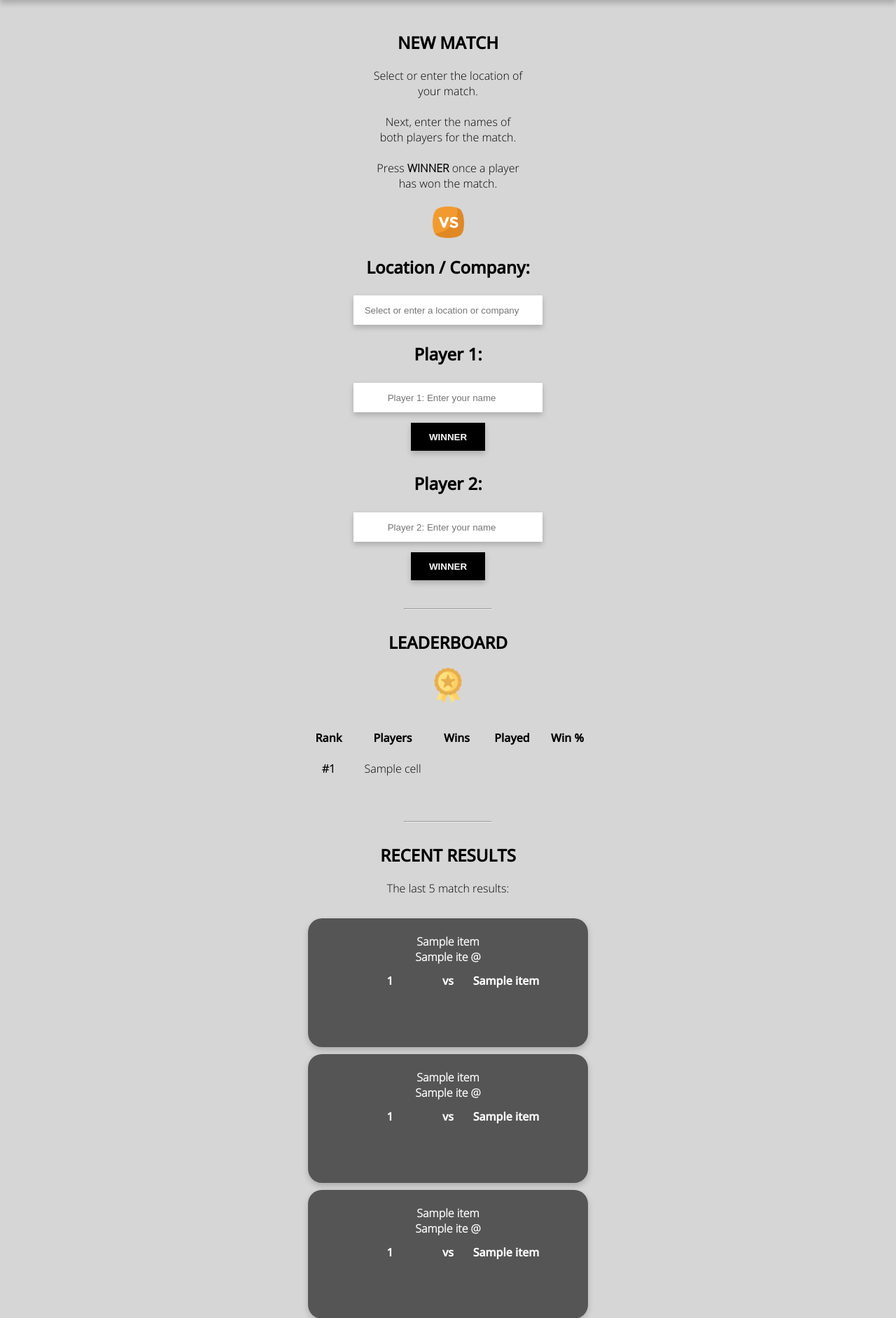
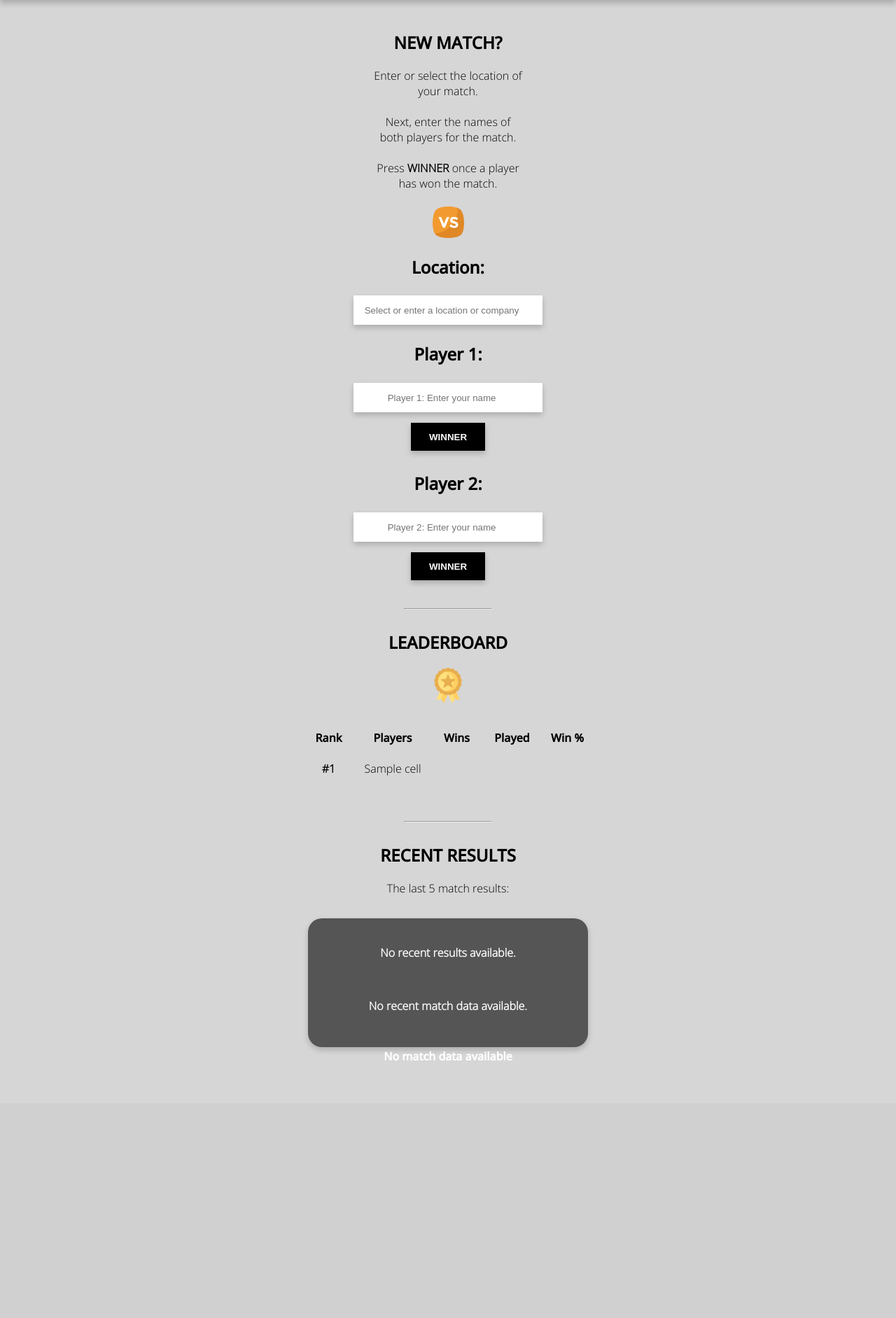
Before and after one commit to kelvgooding/8ball-leaderboard, a Flask app: template templates/index.html in a window 1280 px wide. Shown: the part 186-2069 px from the top of the page at 70% size. After the commit the page ends 1701 px from the top, so only its background shows below. Run offline with Flask 3, Linux system fonts and the light colour scheme; the template is opened without the code that fills it: most values are stand-ins (such as "Sample title", 1, 10 or a date in 2020); lists and menus that the app fills with data are empty; parts of the project's set-up code (start-up, migrations or seed data) failed here and were passed over.

Commit message:
Changes have been made

```diff
--- a/app.py
+++ b/app.py
@@ -1,8 +1,8 @@
 """
-Author: Kelvin Gooding
+Author: Kelv Gooding
 Created: 2023-03-01
-Updated: 2023-11-29
-Version: 1.5
+Updated: 2025-01-03
+Version: 1.6
 """
 
 # Modules
@@ -11,15 +11,11 @@
 from modules import db_check
 import os
 
-# General Variables
-
-base_path = f'/home/{os.getlogin()}/apps/8ball-leaderboard'
-db_filename = '8ball_leaderboard.db'
-db_path = os.path.join(base_path, db_filename)
-sql_script = f'{base_path}/scripts/sql/create_tables.sql'
-
 # SQLite3 Variables
 
+base_path = os.path.dirname(os.path.abspath(__file__))
+db_filename = '8ball_leaderboard.db'
+sql_script = f'{base_path}/scripts/sql/create_tables.sql'
 db_check.check_db(f'{base_path}', f'{db_filename}', f'{sql_script}')
 conn = db_check.sqlite3.connect(os.path.join(base_path, db_filename), check_same_thread=False)
 c = conn.cursor()
@@ -28,7 +24,7 @@
 
 app = Flask(__name__)
 
-# SOS - Start of Script
+# Methods
 
 @app.route("/", methods=["POST", "GET"])
 def index():
@@ -51,8 +47,6 @@
 
     for values in c.execute('SELECT * FROM recently ORDER BY date_played DESC LIMIT 5'):
         listed.append(values)
-
-    print(listed)
 
     # SQL - Cleardown the leaderboard table before inserting new data
 
--- a/static/css/styles.css
+++ b/static/css/styles.css
@@ -139,16 +139,6 @@
     box-shadow: 0 4px 8px 0 #00000033;
 }
 
-footer {
-    margin-top: auto;
-    background-color: #919191;
-    min-width: 100%;
-    height: 100px;
-    padding-top: 5px;
-    font-size: 12px;
-    color: #FFFFFF;
-}
-
 .img-logo-social {
     width: 25px;
     height: 25px;
--- a/templates/index.html
+++ b/templates/index.html
@@ -33,8 +33,8 @@
             </datalist>
 
             <section>
-                <h1>NEW MATCH</h1>
-                Select or enter the location of<br>your match.<br><br>
+                <h1>NEW MATCH?</h1>
+                Enter or select the location of<br>your match.<br><br>
                 Next, enter the names of<br>both players for the match.<br><br>
                 Press <b>WINNER</b> once a player<br>has won the match.
 
@@ -44,7 +44,7 @@
 
                 <form method="post">
 
-                    <h1>Location / Company:</h1>
+                    <h1>Location:</h1>
                     <input type="text" class="input-field" placeholder="Select or enter a location or company" name="loc_comp" list="location-list" required/>
                     <br>
 
@@ -105,175 +105,52 @@
                 The last 5 match results:
                 <br><br>
 
+                {% for item in listed %}
                 <div class="card-recent-results">
                     <br>
-                    {{listed.0.5}}
+                    {% if item|length > 5 %}
+                        {{ item[5] }}
+                    {% else %}
+                        <p>No recent results available.</p>
+                    {% endif %}
                     <br>
-                    {{listed.0.4[0:10]}} @ {{listed.0.4[11:16]}}
+                    {% if item|length > 4 %}
+                        {{ item[4][0:10] }} @ {{ item[4][11:16] }}
+                    {% else %}
+                        <p>No recent match data available.</p>
+                    {% endif %}
                     <br>
                     <table>
                         <tr>
-                            <th>{{listed.0.0}}</th>
-                            <th width="30px">vs</th>
-                            <th>{{listed.0.2}}</th>
+                            {% if item|length > 2 %}
+                                <th>{{ item[0] }}</th>
+                                <th width="30px">vs</th>
+                                <th>{{ item[2] }}</th>
+                            {% else %}
+                                <th colspan="3">No match data available</th>
+                            {% endif %}
                         </tr>
                         <tr>
                             <td>
-                                {% if listed.0.1 == 1 %}
+                                {% if item[1] == 1 %}
                                     <img width="30" height="30" src="../static/img/icon-win.png"/>
                                 {% endif %}
                             </td>
+                            <td></td>
                             <td>
-                            </td>
-                            <td>
-                                {% if listed.0.3 == 1 %}
+                                {% if item[3] == 1 %}
                                     <img width="30" height="30" src="../static/img/icon-win.png"/>
                                 {% endif %}
                             </td>
                         </tr>
                     </table>
                 </div>
+                {% endfor %}
 
-
-                <div class="card-recent-results">
-                    <br>
-                    {{listed.1.5}}
-                    <br>
-                    {{listed.1.4[0:10]}} @ {{listed.1.4[11:16]}}
-                    <br>
-                    <table>
-                        <tr>
-                            <th>{{listed.1.0}}</th>
-                            <th width="30px">vs</th>
-                            <th>{{listed.1.2}}</th>
-                        </tr>
-                        <tr>
-                            <td>
-                                {% if listed.1.1 == 1 %}
-                                    <img width="30" height="30" src="../static/img/icon-win.png"/>
-                                {% endif %}
-                            </td>
-                            <td>
-                            </td>
-                            <td>
-                                {% if listed.1.3 == 1 %}
-                                    <img width="30" height="30" src="../static/img/icon-win.png"/>
-                                {% endif %}
-                            </td>
-                        </tr>
-                    </table>
-                </div>
-
-                <div class="card-recent-results">
-                    <br>
-                    {{listed.2.5}}
-                    <br>
-                    {{listed.2.4[0:10]}} @ {{listed.2.4[11:16]}}
-                    <br>
-                    <table>
-                        <tr>
-                            <th>{{listed.2.0}}</th>
-                            <th width="30px">vs</th>
-                            <th>{{listed.2.2}}</th>
-                        </tr>
-                        <tr>
-                            <td>
-                                {% if listed.2.1 == 1 %}
-                                    <img width="30" height="30" src="../static/img/icon-win.png"/>
-                                {% endif %}
-                            </td>
-                            <td>
-                            </td>
-                            <td>
-                                {% if listed.2.3 == 1 %}
-                                    <img width="30" height="30" src="../static/img/icon-win.png"/>
-                                {% endif %}
-                            </td>
-                        </tr>
-                    </table>
-                </div>
-
-
-                <div class="card-recent-results">
-                    <br>
-                    {{listed.3.5}}
-                    <br>
-                    {{listed.3.4[0:10]}} @ {{listed.3.4[11:16]}}
-                    <br>
-                    <table>
-                        <tr>
-                            <th>{{listed.3.0}}</th>
-                            <th width="30px">vs</th>
-                            <th>{{listed.3.2}}</th>
-                        </tr>
-                        <tr>
-                            <td>
-                                {% if listed.3.1 == 1 %}
-                                    <img width="30" height="30" src="../static/img/icon-win.png"/>
-                                {% endif %}
-                            </td>
-                            <td>
-                            </td>
-                            <td>
-                                {% if listed.3.3 == 1 %}
-                                    <img width="30" height="30" src="../static/img/icon-win.png"/>
-                                {% endif %}
-                            </td>
-                        </tr>
-                    </table>
-                </div>
-
-                <div class="card-recent-results">
-                    <br>
-                    {{listed.4.5}}
-                    <br>
-                    {{listed.4.4[0:10]}} @ {{listed.4.4[11:16]}}
-                    <br>
-                    <table>
-                        <tr>
-                            <th>{{listed.4.0}}</th>
-                            <th width="30px">vs</th>
-                            <th>{{listed.4.2}}</th>
-                        </tr>
-                        <tr>
-                            <td>
-                                {% if listed.4.1 == 1 %}
-                                    <img width="30" height="30" src="../static/img/icon-win.png"/>
-                                {% endif %}
-                            </td>
-                            <td>
-                            </td>
-                            <td>
-                                {% if listed.4.3 == 1 %}
-                                    <img width="30" height="30" src="../static/img/icon-win.png"/>
-                                {% endif %}
-                            </td>
-                        </tr>
-                    </table>
-                </div>
             </section>
         </main>
 
         <footer>
-
-            <!-- Social Media Links -->
-
-            <section>
-                <a href="https://livelifeautomate.co.uk" target="_blank"><img src="../static/img/web-logo.png" class="img-logo-social"/></a>
-                <a href="https://instagram.com/kelvgooding" target="_blank"><img src="../static/img/instagram-logo.png" class="img-logo-social"/></a>
-                <a href="https://www.linkedin.com/in/kelvingooding/" target="_blank"><img src="../static/img/linkedin-logo.png" class="img-logo-social"/></a>
-                <a href="https://github.com/kelvgooding/" target="_blank"><img src="../static/img/github-logo.png" class="img-logo-social"/></a>
-                <a href="mailto:kelvingooding@livelifeautomate.co.uk?subject=8-Ball Leaderboard - Feedback"><img src="../static/img/mail-logo.png" class="img-logo-social"/></a>
-            </section>
-
-            <br>
-
-            <!-- Copyright -->
-            <section>
-                Created by Kelv Gooding<br>
-                © 2022 - 2023 Live.Life.Automate! All rights reserved.<br>
-            </section>
-
         </footer>
     </body>
 </html>
```
Also changed, not shown: scripts/sql/create_database.sql (deleted, +0 -45 lines), static/img/github-logo.png (deleted), static/img/instagram-logo.png (deleted), static/img/linkedin-logo.png (deleted), static/img/mail-logo.png (deleted), static/img/versus(1).png (deleted), static/img/wework-logo.png (deleted), 1 other file.
